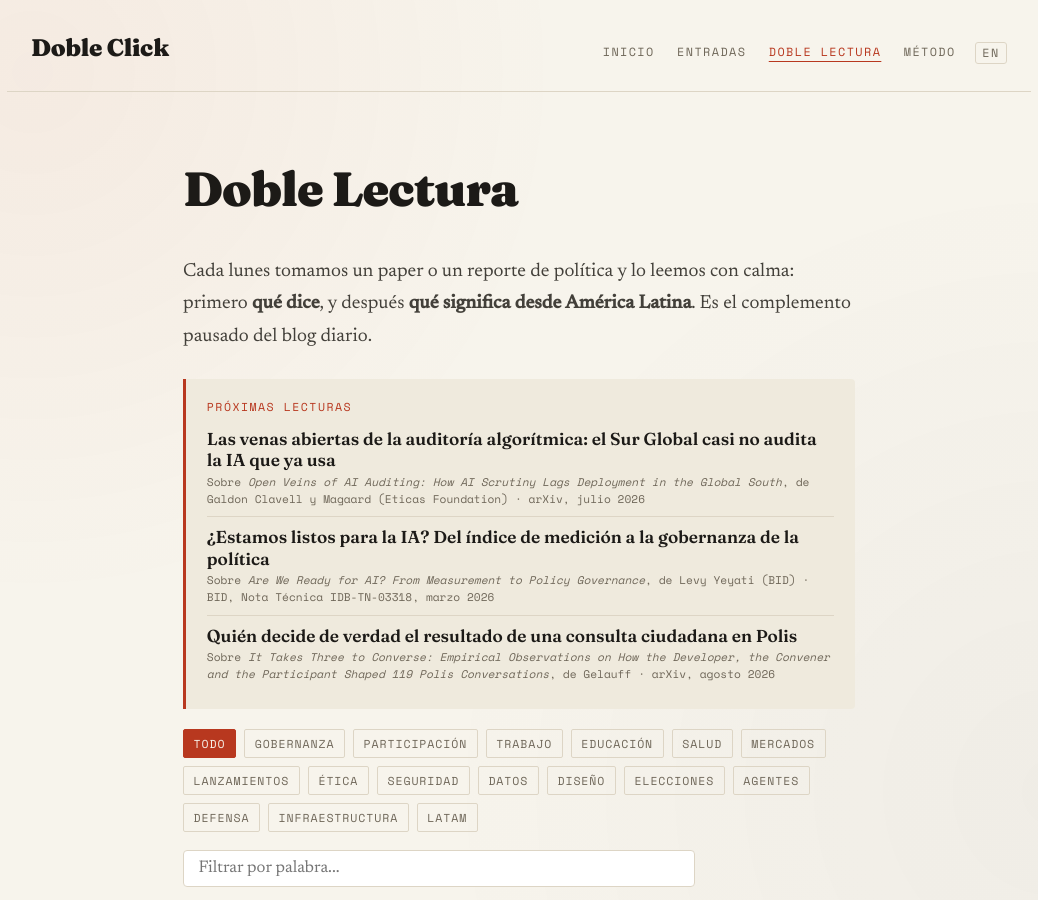
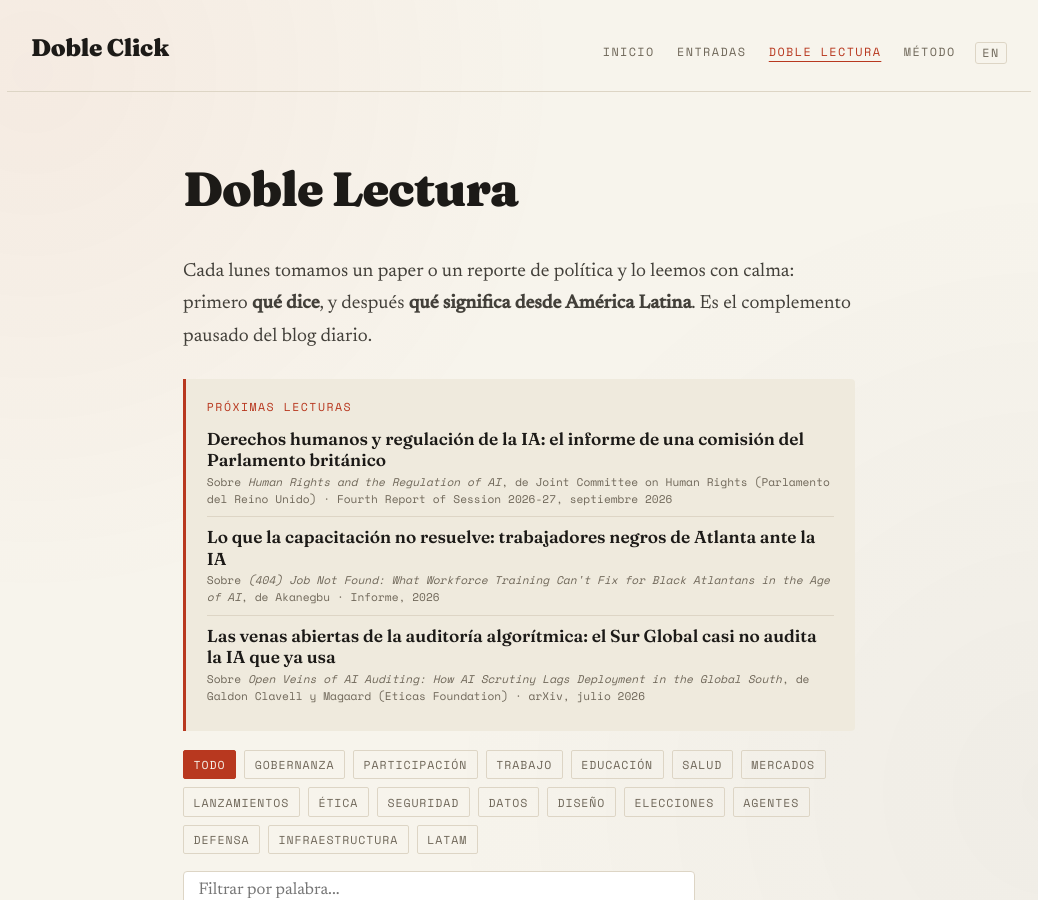
Before and after one commit to jaguridi/doble-click-blog, a Jekyll site: the page built from doble-lectura.html, in a window 1280 px wide and 900 px high. Shown: the whole window, without its empty margins (121-1159 px from the left). Built offline with Jekyll 4.4.1, drawn with Linux system fonts in a browser that asks for light colours.

Commit message:
Próximas lecturas: regenera la cola tras publicar #25
Co-Authored-By: Claude Opus 5.5 <noreply@anthropic.com>
Claude-Session: https://claude.ai/code/session_011guuGjTCEXKXUEwi3Sbxr7

```diff
--- a/_data/proximas_lecturas.yml
+++ b/_data/proximas_lecturas.yml
@@ -13,6 +13,16 @@
 # Cuando la cola queda vacía, la rutina deja la lista como `[]` y el cuadro no se muestra.
 #
 # Campos por entrada: titulo (lo que se ve grande), paper, autores, publicado, url (opc.).
+- titulo: "Derechos humanos y regulación de la IA: el informe de una comisión del Parlamento británico"
+  paper: "Human Rights and the Regulation of AI"
+  autores: "Joint Committee on Human Rights (Parlamento del Reino Unido)"
+  publicado: "Fourth Report of Session 2026-27, septiembre 2026"
+
+- titulo: "Lo que la capacitación no resuelve: trabajadores negros de Atlanta ante la IA"
+  paper: "(404) Job Not Found: What Workforce Training Can't Fix for Black Atlantans in the Age of AI"
+  autores: "Akanegbu"
+  publicado: "Informe, 2026"
+
 - titulo: "Las venas abiertas de la auditoría algorítmica: el Sur Global casi no audita la IA que ya usa"
   paper: "Open Veins of AI Auditing: How AI Scrutiny Lags Deployment in the Global South"
   autores: "Galdon Clavell y Magaard (Eticas Foundation)"
```
